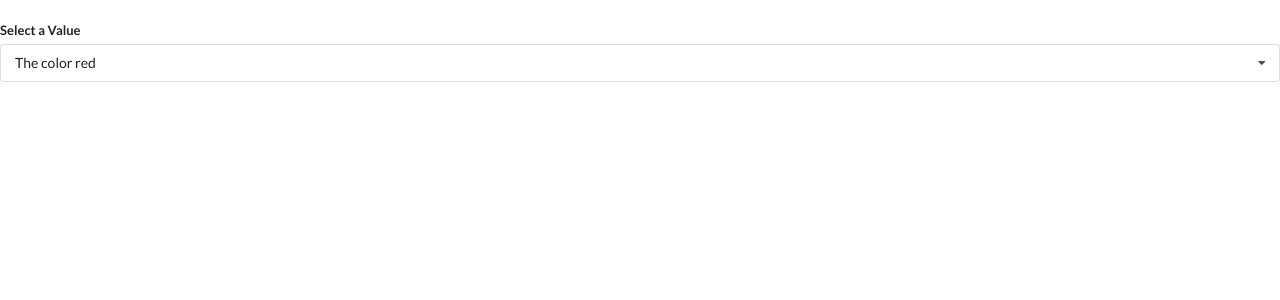
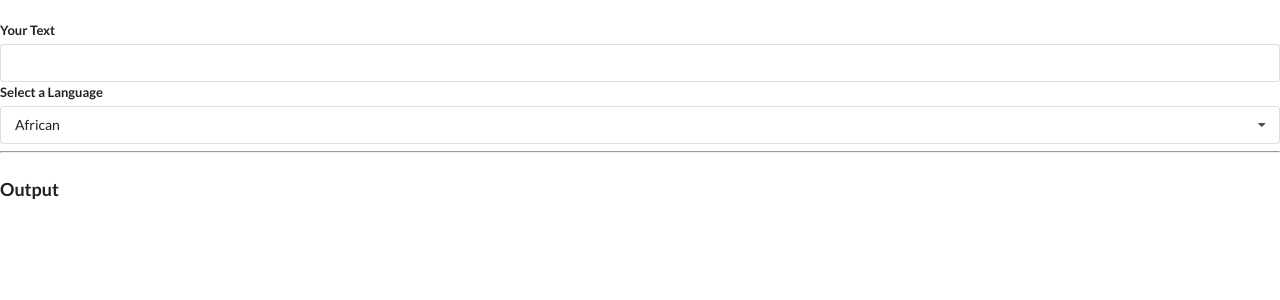
Before and after one commit to ManikandanRamSaro/React_Hooks_app, a React (Create React App) app: page / in a window 1280 px wide. Shown: the top 300 px of the page. Built offline with nearby package versions, Linux system fonts and the light colour scheme.

Commit message:
before installing -axios into application - 8-1-21

```diff
--- a/src/App.js
+++ b/src/App.js
@@ -1,7 +1,8 @@
 import React,{useState} from "react";
 //import Accordion from './Components/Accordion';
 //import Search from './Components/Search';
-import Dropdown from './Components/Dropdown';
+//import Dropdown from './Components/Dropdown';
+import Translate from './Components/Translate';
 const items =[
     { id:1 , title:'React',content:'both html and logics are stored in js'},
     { id:2 , title:'Angular',content:'it had seperate Html, js and css file for all component'},
@@ -21,7 +22,8 @@ const App =()=>{
             <br/>
             {/* <Accordion items={items}/> */}
             {/* <Search /> */}
-            <Dropdown selected={selected} onSelectedChange={setSelected} options={options}/>
+            {/* <Dropdown selected={selected} onSelectedChange={setSelected} options={options}/> */}
+            <Translate/>
             </div>);
 
 
--- /dev/null
+++ b/src/Components/Convert.js
@@ -0,0 +1,11 @@
+import React,{useState,useEffect} from 'react';
+
+const Convert = ({language,text}) =>{
+
+    useEffect(()=>{
+        console.log(text)
+    },[language,text]);
+
+    return <div/>
+}
+export default Convert;
--- a/src/Components/Dropdown.js
+++ b/src/Components/Dropdown.js
@@ -1,6 +1,6 @@
 import React, { useState , useEffect,useRef } from 'react';
 
-const Dropdown = ({options,selected,onSelectedChange}) =>{
+const Dropdown = ({options,selected,onSelectedChange,label}) =>{
 
     const [open,setOpen] =useState(false);
     const ref=useRef();
@@ -39,7 +39,7 @@ const Dropdown = ({options,selected,onSelectedChange}) =>{
     return (
         <div ref={ref} className="ui form">
             <div className="field">
-                <label className="label"> Select a Value</label>
+                <label className="label"> {label}</label>
                 <div
                     onClick={()=>{setOpen(!open)}}
                     className={`ui selection dropdown ${ open ? 'visible active' : ''} `}
--- /dev/null
+++ b/src/Components/Translate.js
@@ -0,0 +1,24 @@
+import React,{useState} from 'react';
+import Dropdown from './Dropdown';
+import Convert from './Convert';
+
+const options = [{id:1, label:'African', value :'af'},{ id:2,label:'Arabic', value :'ar'},{ id:3,label:'Hindi', value :'hi'}]
+const Translate = () =>{
+    const [language,setLanguage]=useState(options[0])
+    const [text,setText]=useState('');
+    return(
+        <div>
+                <div className="ui form">
+                    <div className="field">
+                        <label>Your Text</label>
+                        <input type="text" className="input" value={text} onChange={(e)=>{setText(e.target.value)}} />
+                    </div>
+                </div>
+                <Dropdown label="Select a Language" selected={language} onSelectedChange={setLanguage} options={options} />
+                <hr/>
+                <h3 className="ui header">Output </h3>
+                <Convert language={language} text={text} />
+        </div>
+    );
+}
+export default Translate;
```
Also changed, not shown: 2 other files (tests, documents, lock files or other folders).
